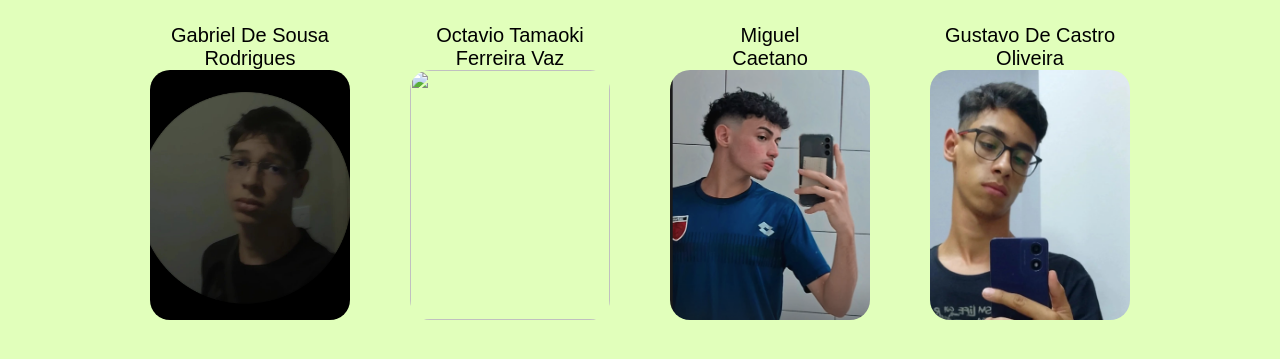
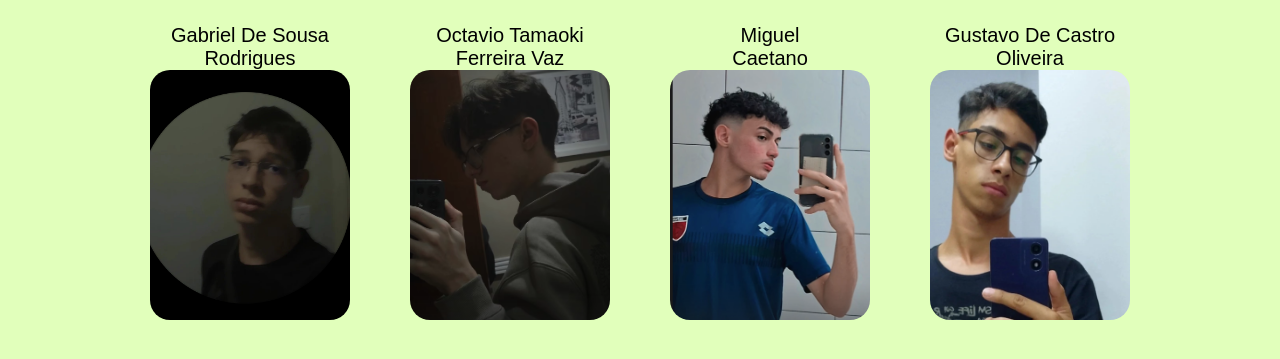
Before and after one commit to Tamaoki19/Card-V-rus, a plain HTML site: page creditos.html in a window 1280 px wide. Shown: the part 441-800 px from the top of the page. Drawn offline with Linux system fonts and the light colour scheme.

Commit message:
Update creditos.html

```diff
--- a/creditos.html
+++ b/creditos.html
@@ -31,7 +31,7 @@
                 </div>
                 <div class="perfil">
                     <p>Octavio Tamaoki <br> Ferreira Vaz</p>
-                    <img src="/img/Captura de tela 2025-06-06 104723.png" alt="">
+                    <img src="./img/tamaoki.png" alt="">
 
                 </div>
                 <div class="perfil">
```
